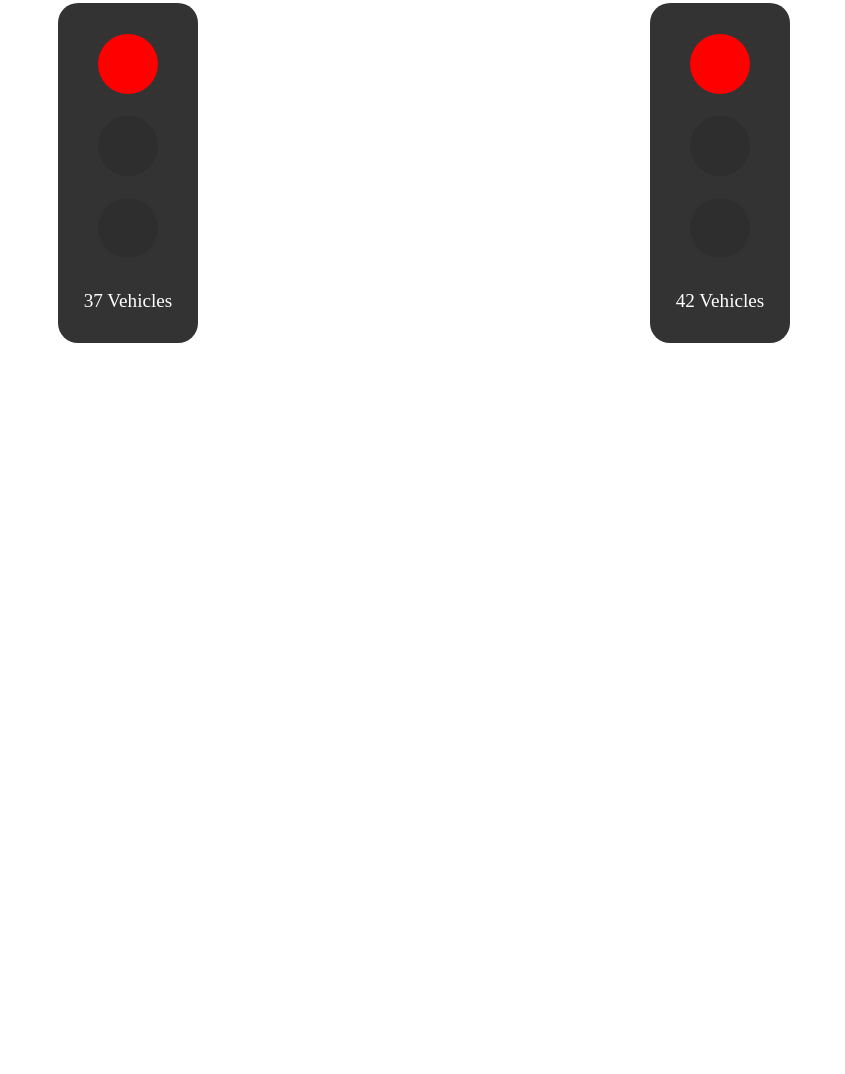
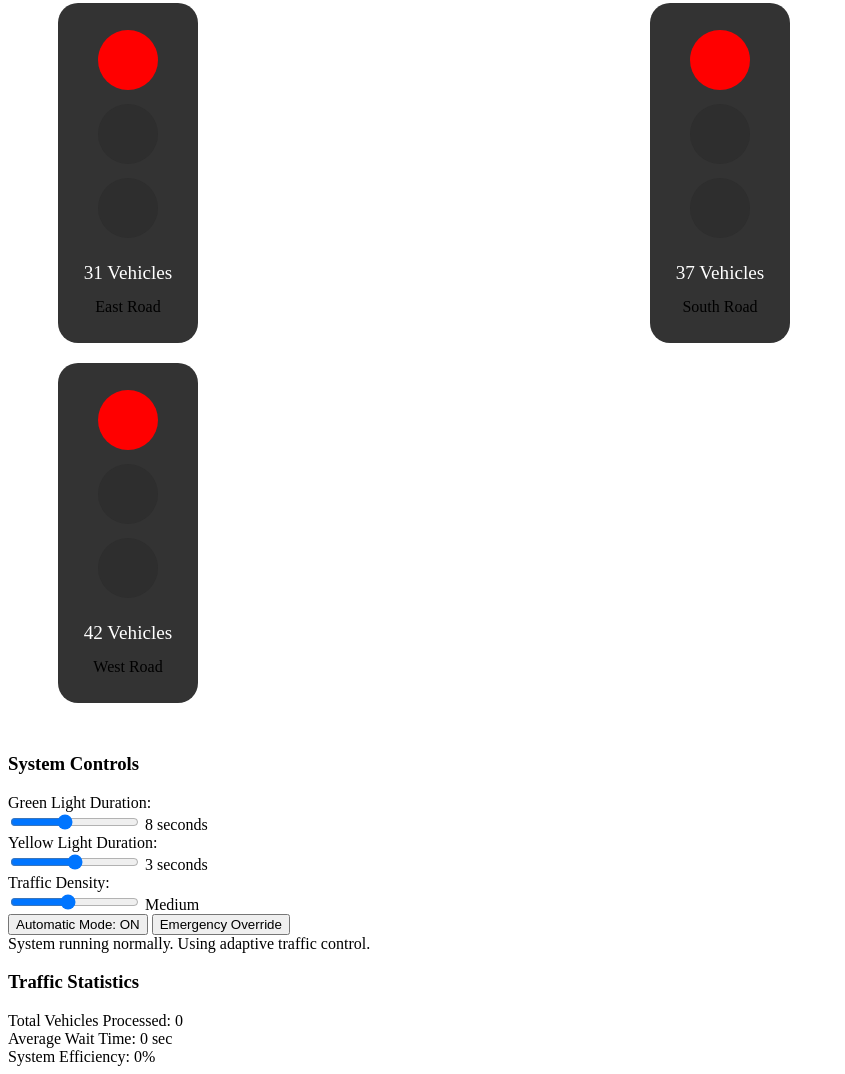
Before and after one commit to saurabh0568/Automatic-Traffic-Signal-Control, a plain HTML site: page index.html in a window 1280 px wide. Shown: the part 454-1528 px from the top of the page, without its empty margins (0-845 px from the left). Before the commit the page ends 847 px from the top, so only its background shows below. Drawn offline with Linux system fonts and the light colour scheme.

Commit message:
Update index.html

```diff
--- a/index.html
+++ b/index.html
@@ -3,37 +3,88 @@
 <head>
     <meta charset="UTF-8">
     <meta name="viewport" content="width=device-width, initial-scale=1.0">
-    <title>Automatic Traffic Signal Control at Crossroad</title>
+    <title>Smart Traffic Signal Control System</title>
     <link rel="stylesheet" href="styles.css">
 </head>
 <body>
-
-    <h2>Automatic Traffic Signal Control at Crossroad</h2>
-
+    <h2>Smart Traffic Signal Control System</h2>
     <div class="crossroad">
+        <div id="cross" class="cross"></div>
         <div class="signal" id="signal1">
             <div class="light red"></div>
             <div class="light yellow"></div>
             <div class="light green"></div>
             <div class="vehicle-count" id="vehicleCount1">0 Vehicles</div>
+            <div class="road-info">North Road</div>
         </div>
         <div class="signal" id="signal2">
             <div class="light red"></div>
             <div class="light yellow"></div>
             <div class="light green"></div>
             <div class="vehicle-count" id="vehicleCount2">0 Vehicles</div>
+            <div class="road-info">East Road</div>
         </div>
         <div class="signal" id="signal3">
             <div class="light red"></div>
             <div class="light yellow"></div>
             <div class="light green"></div>
             <div class="vehicle-count" id="vehicleCount3">0 Vehicles</div>
+            <div class="road-info">South Road</div>
         </div>
         <div class="signal" id="signal4">
             <div class="light red"></div>
             <div class="light yellow"></div>
             <div class="light green"></div>
             <div class="vehicle-count" id="vehicleCount4">0 Vehicles</div>
+            <div class="road-info">West Road</div>
+        </div>
+    </div>
+
+    <div class="controls">
+        <h3>System Controls</h3>
+        <div class="control-row">
+            <label for="greenDuration">Green Light Duration:</label>
+            <div class="slider-container">
+                <input type="range" id="greenDuration" class="slider" min="3" max="15" value="8">
+                <span id="greenValue">8 seconds</span>
+            </div>
+        </div>
+        <div class="control-row">
+            <label for="yellowDuration">Yellow Light Duration:</label>
+            <div class="slider-container">
+                <input type="range" id="yellowDuration" class="slider" min="1" max="5" value="3">
+                <span id="yellowValue">3 seconds</span>
+            </div>
+        </div>
+        <div class="control-row">
+            <label for="trafficDensity">Traffic Density:</label>
+            <div class="slider-container">
+                <input type="range" id="trafficDensity" class="slider" min="1" max="10" value="5">
+                <span id="densityValue">Medium</span>
+            </div>
+        </div>
+        <div class="control-row">
+            <button id="toggleAuto" class="toggle-button">Automatic Mode: ON</button>
+            <button id="emergencyButton">Emergency Override</button>
+        </div>
+        <div class="system-info" id="systemInfo">
+            System running normally. Using adaptive traffic control.
+        </div>
+    </div>
+
+    <div class="stats">
+        <h3>Traffic Statistics</h3>
+        <div class="stat-row">
+            <span>Total Vehicles Processed:</span>
+            <span id="totalVehicles">0</span>
+        </div>
+        <div class="stat-row">
+            <span>Average Wait Time:</span>
+            <span id="avgWaitTime">0 sec</span>
+        </div>
+        <div class="stat-row">
+            <span>System Efficiency:</span>
+            <span id="efficiency">0%</span>
         </div>
     </div>
 
```
